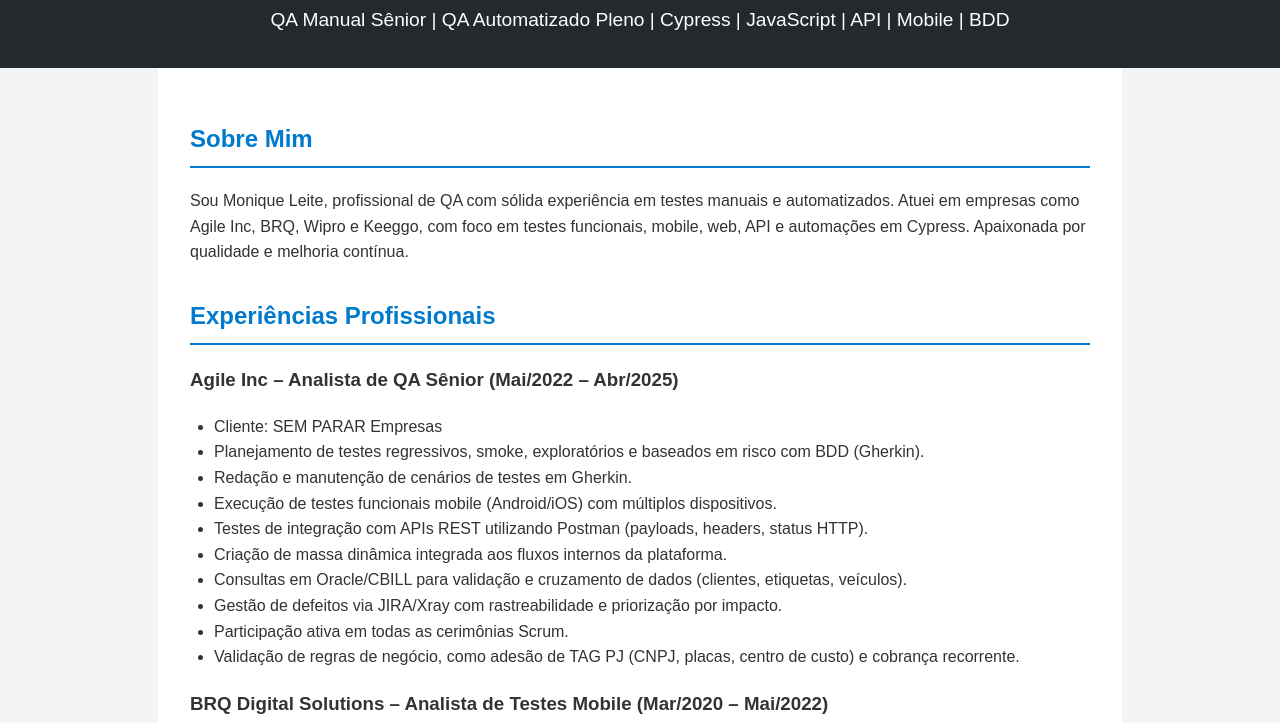
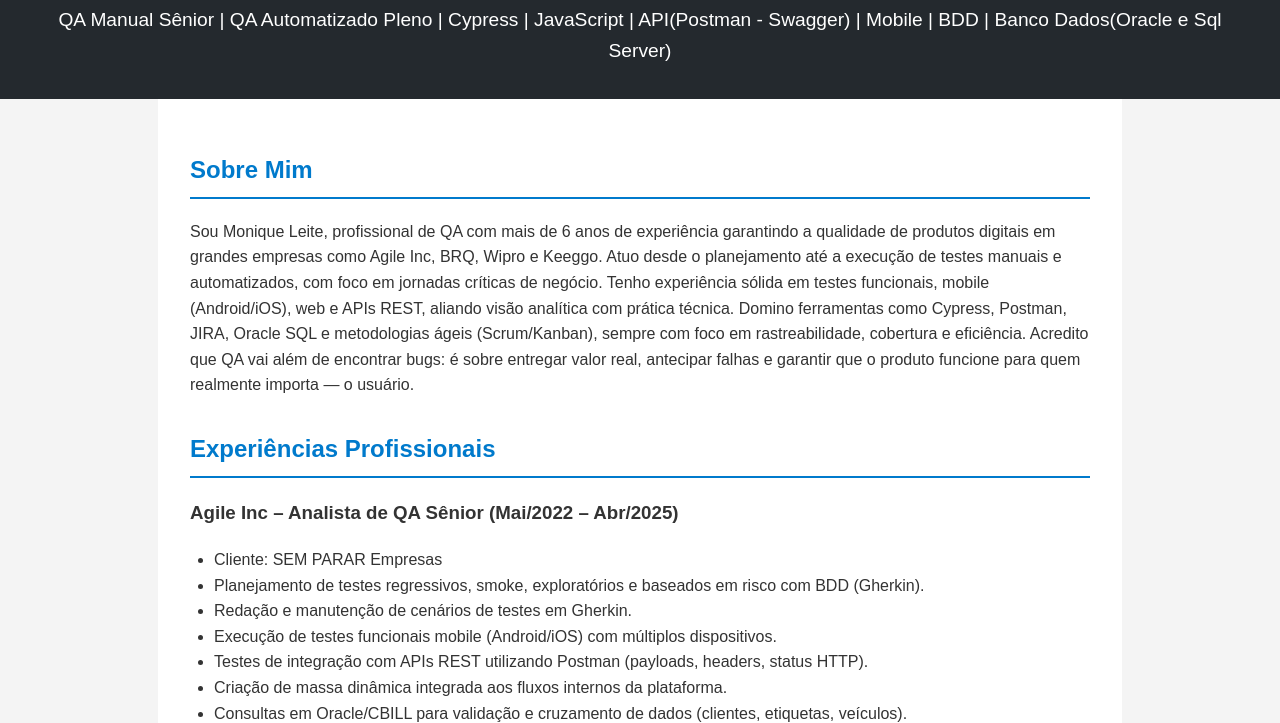
Before and after one commit to moniqueleiteqa/moniqueleiteqa.github.io, a plain HTML site: page index.html in a window 1280 px wide. Shown: the part 86-809 px from the top of the page. Drawn offline with Linux system fonts and the light colour scheme.

Commit message:
Adiciona currículo em HTML

```diff
--- a/index.html
+++ b/index.html
@@ -61,13 +61,17 @@
 <body>
   <header>
     <h1>Monique Leite</h1>
-    <p>QA Manual Sênior | QA Automatizado Pleno | Cypress | JavaScript | API | Mobile | BDD</p>
+    <p>QA Manual Sênior | QA Automatizado Pleno | Cypress | JavaScript | API(Postman - Swagger) | Mobile | BDD | Banco Dados(Oracle e Sql Server)</p>
   </header>
 
   <main>
     <section>
       <h2>Sobre Mim</h2>
-      <p>Sou Monique Leite, profissional de QA com sólida experiência em testes manuais e automatizados. Atuei em empresas como Agile Inc, BRQ, Wipro e Keeggo, com foco em testes funcionais, mobile, web, API e automações em Cypress. Apaixonada por qualidade e melhoria contínua.</p>
+      <p>Sou Monique Leite, profissional de QA com mais de 6 anos de experiência garantindo a qualidade de produtos digitais em grandes empresas como Agile Inc, BRQ, Wipro e Keeggo. Atuo desde o planejamento até a execução de testes manuais e automatizados, com foco em jornadas críticas de negócio.
+
+Tenho experiência sólida em testes funcionais, mobile (Android/iOS), web e APIs REST, aliando visão analítica com prática técnica. Domino ferramentas como Cypress, Postman, JIRA, Oracle SQL e metodologias ágeis (Scrum/Kanban), sempre com foco em rastreabilidade, cobertura e eficiência.
+
+Acredito que QA vai além de encontrar bugs: é sobre entregar valor real, antecipar falhas e garantir que o produto funcione para quem realmente importa — o usuário.</p>
     </section>
 
     <section>
```
